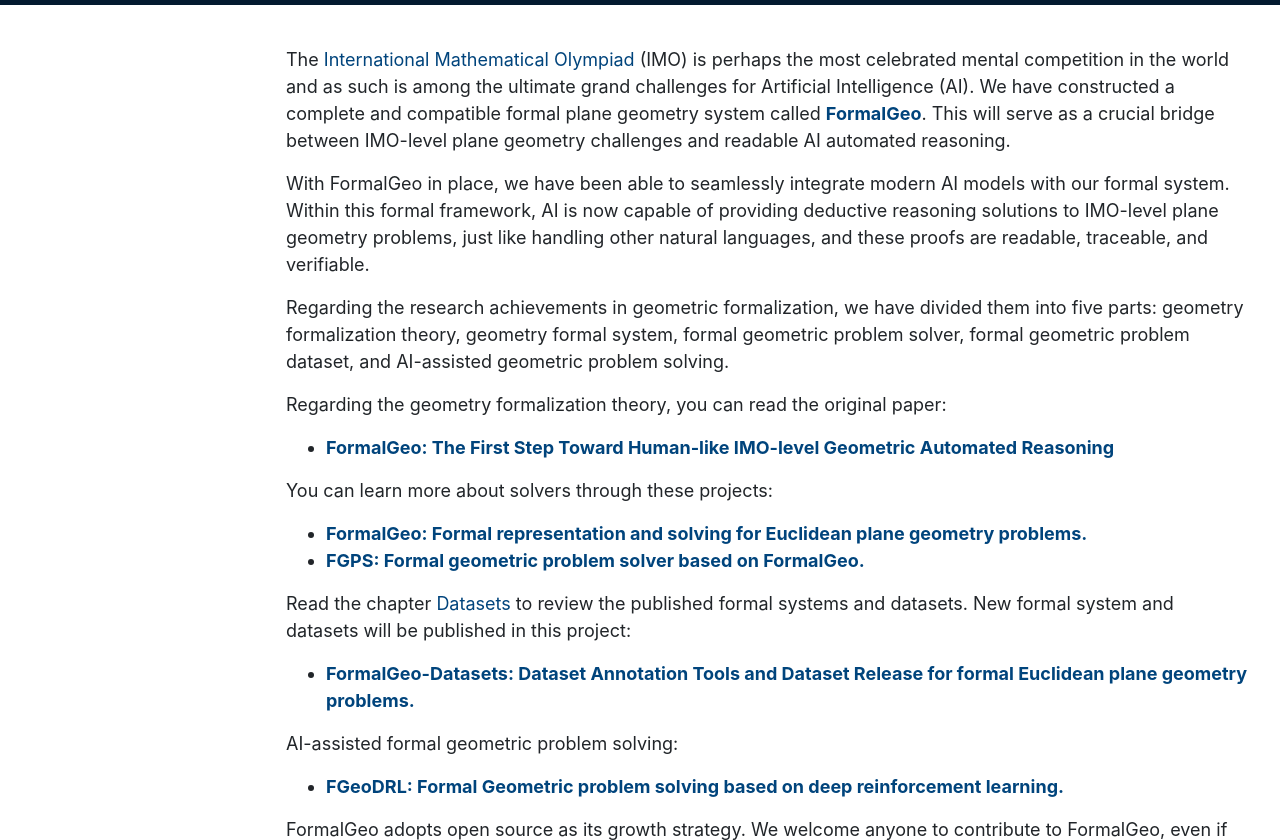
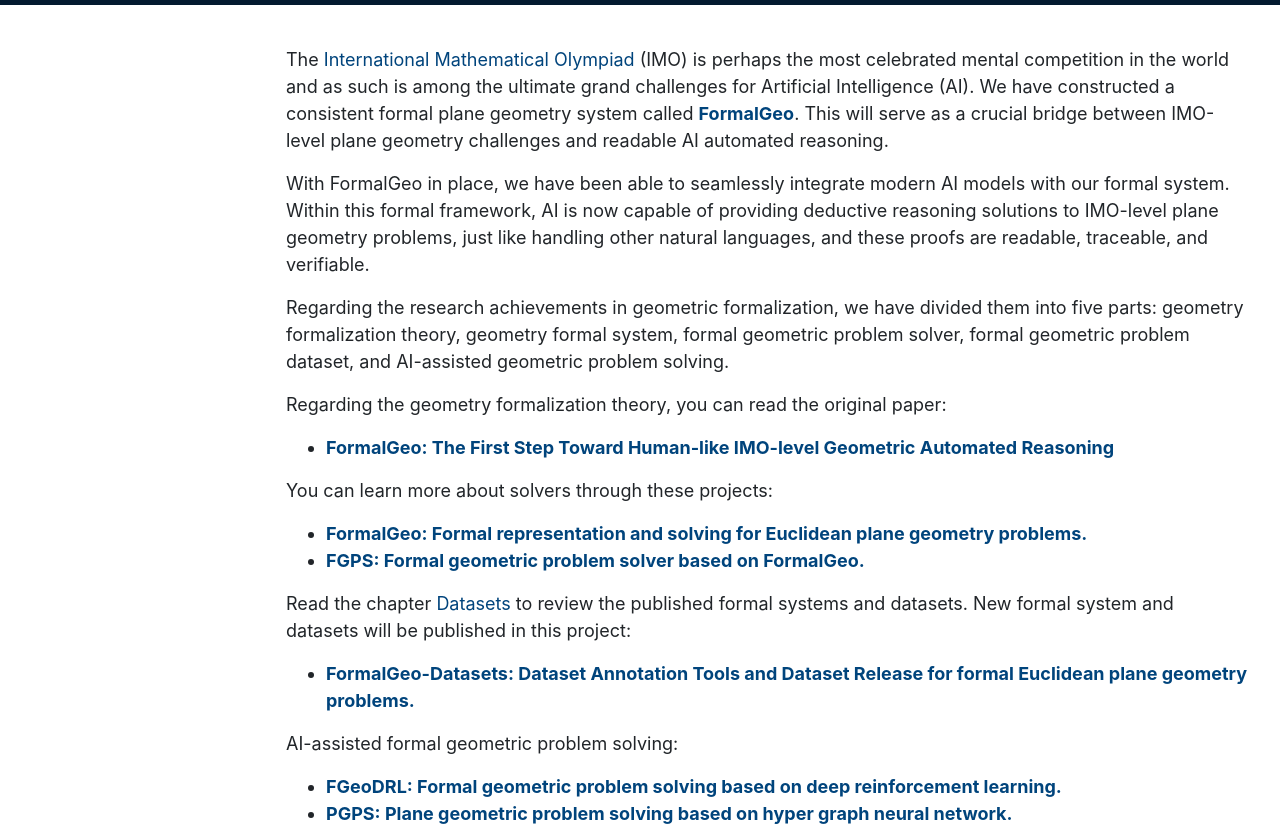
Before and after one commit to FormalGeo/formalgeo.github.io, a plain HTML site: page index.html in a window 1280 px wide. Shown: the part 60-900 px from the top of the page. Drawn offline with nearby package versions, Linux system fonts and the light colour scheme.

Commit message:
add PGPS

```diff
--- a/index.html
+++ b/index.html
@@ -53,8 +53,8 @@
                 <p>
                     The <a href="https://www.imo-official.org/" target="_blank">International Mathematical Olympiad</a>
                     (IMO) is perhaps the most celebrated mental competition in the world and as such is among the
-                    ultimate grand challenges for Artificial Intelligence (AI). We have constructed a complete and
-                    compatible formal plane geometry system called
+                    ultimate grand challenges for Artificial Intelligence (AI). We have constructed a consistent
+                    formal plane geometry system called
                     <strong><a href="https://github.com/FormalGeo" target="_blank">FormalGeo</a></strong>. This will
                     serve as a crucial bridge between IMO-level plane geometry challenges and readable AI automated
                     reasoning.
@@ -119,7 +119,12 @@
                 <ul>
                     <li>
                         <strong><a href="https://github.com/PersonNoName/FGeoDRL" target="_blank">
-                            FGeoDRL: Formal Geometric problem solving based on deep reinforcement learning.
+                            FGeoDRL: Formal geometric problem solving based on deep reinforcement learning.
+                        </a></strong>
+                    </li>
+                    <li>
+                        <strong><a href="https://github.com/BitSecret/PGPS" target="_blank">
+                            PGPS: Plane geometric problem solving based on hyper graph neural network.
                         </a></strong>
                     </li>
                 </ul>
@@ -184,12 +189,9 @@
         <div class="col-md-9">
             <strong> FormalGeo: The First Step Toward Human-like IMO-level Geometric Automated Reasoning </strong>
             <br>
-            <!--            <strong>Xiaokai Zhang</strong>, Na Zhu, Yiming He, Jia Zou, Qike Huang, Xiaoxiao Jin, Yanjun Guo, Chenyang-->
-            <!--            Mao, Zhe Zhu, Dengfeng Yue, Fangzhen Zhu, Yang Li, Yifan Wang, Yiwen Huang, Runan Wang, Cheng Qin, Zhenbing-->
-            <!--            Zeng, Shaorong Xie, Xiangfeng Luo and Tuo Leng-->
             <em>Xiaokai Zhang, Na Zhu, Yiming He, Jia Zou, ..., and Tuo Leng</em>
             <br>
-            We have constructed a complete and compatible formal plane geometry system. This will serve as a crucial
+            We have constructed a consistent formal plane geometry system. This will serve as a crucial
             bridge between IMO-level plane geometry challenges and readable AI automated reasoning. With this formal
             system in place, we have been able to seamlessly integrate modern AI models with our formal system.
             <br>
@@ -233,7 +235,7 @@
             <img class="img-fluid img-rounded" src="imgs/project_datasets.png" alt="project_datasets">
         </div>
         <div class="col-md-9">
-            <strong><a href="https://github.com/FormalGeo/Datasets" target="_blank">FormalGeo-Datasets</a></strong>
+            <strong><a href="https://github.com/FormalGeo/Datasets" target="_blank">Datasets</a></strong>
             <br>
             <strong>Dataset Annotation Tools and Dataset Release for formal Euclidean plane geometry problems.</strong>
             <br>
@@ -363,7 +365,7 @@
 <!-- Footer -->
 <div class="container">
     <hr>
-    <footer><p> &copy; 2022-2023 FormalGeo Development Team</p></footer>
+    <footer><p> &copy; 2022-2024 FormalGeo Development Team</p></footer>
 </div>
 
 </body>
```
